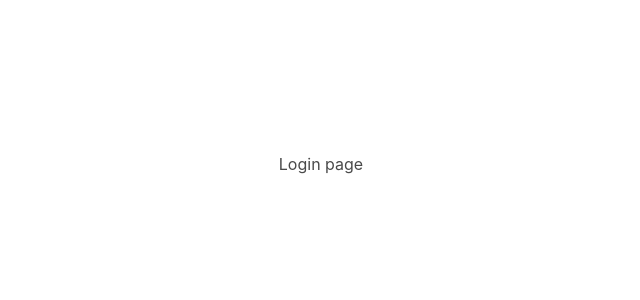
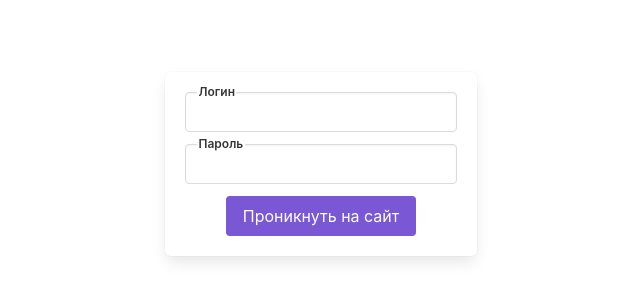
Before and after one commit to codeshowcase-pv/long-tic-tac-toe-front, a Vue app: page /login in a window 1280 px wide. Shown: the part 236-536 px from the top of the page, without its empty margins (319-959 px from the left). Built offline with nearby package versions, Linux system fonts and the light colour scheme.

Commit message:
Добавлена возможность войти на сайт и выйти

```diff
--- /dev/null
+++ b/src/api.js
@@ -0,0 +1,16 @@
+import axios from 'axios';
+
+axios.defaults.xsrfCookieName  = 'CSRF-TOKEN';
+axios.defaults.xsrfHeaderName  = 'X-CSRF-Token';
+axios.defaults.withCredentials = true;
+
+const BASE_URL = 'http://localhost:3000';
+
+export const login = (login, password) =>
+  axios.post(`${ BASE_URL }/login`, {
+    login:    login,
+    password: password,
+  });
+
+export const logout = () =>
+  axios.delete(`${ BASE_URL }/logout`);
--- a/src/components/current/profile/index.vue
+++ b/src/components/current/profile/index.vue
@@ -1,3 +1,49 @@
 <template>
-  <p>Ит воркс</p>
+  <div class="box">
+    <div class="tile is-vertical is-align-items-center">
+      <b-field label="Хэллоу" horizontal>
+        <b-input v-model="userName" readonly></b-input>
+      </b-field>
+
+      <b-field>
+        <b-button label="Немедленно бежать с сайта"
+                  class="is-primary"
+                  :class="{ 'is-loading': loading }"
+                  @click.prevent="logout"/>
+      </b-field>
+    </div>
+  </div>
 </template>
+
+<script>
+import { logout as logoutRequest } from '../../../api';
+
+export default {
+  data: () => ({
+    loading:  false,
+    userName: localStorage.name,
+  }),
+
+  mounted() {
+    if (localStorage.loggedIn !== 'true') this.redirectToLoginPage();
+  },
+
+  methods: {
+    redirectToLoginPage() {
+      this.$router.push('/login');
+    },
+
+    logout() {
+      this.loading = true;
+
+      logoutRequest()
+          .then(() => {
+            localStorage.loggedIn = false;
+            localStorage.name     = null;
+            this.redirectToLoginPage();
+          })
+          .finally(() => this.loading = false);
+    },
+  },
+};
+</script>
--- a/src/components/home/index.vue
+++ b/src/components/home/index.vue
@@ -23,8 +23,8 @@
 <script>
 export default {
   mounted() {
-    if (localStorage.loggedIn)
-      this.$router.push('/current')
+    if (localStorage.loggedIn === 'true')
+      this.$router.push('/profile')
   }
 }
 </script>
--- a/src/components/login/index.vue
+++ b/src/components/login/index.vue
@@ -1,3 +1,57 @@
 <template>
-  <h2>Login page</h2>
+  <div class="box">
+    <div class="tile is-vertical is-align-items-center">
+      <b-field label="Логин" :label-position="'on-border'">
+        <b-input v-model="login"
+                 @keypress.native.enter.prevent="submit"/>
+      </b-field>
+
+      <b-field label="Пароль" :label-position="'on-border'">
+        <b-input type="password"
+                 v-model="password"
+                 @keypress.native.enter.prevent="submit"/>
+      </b-field>
+
+      <b-field>
+        <b-button label="Проникнуть на сайт"
+                  class="is-primary"
+                  :class="{ 'is-loading': loading }"
+                  @click.prevent="submit"/>
+      </b-field>
+    </div>
+  </div>
 </template>
+
+<script>
+import { login as loginRequest } from '../../api';
+
+export default {
+  data: () => ({
+    login:    null,
+    password: null,
+    loading:  false,
+  }),
+
+  mounted() {
+    if (localStorage.loggedIn === 'true') this.redirectToProfile();
+  },
+
+  methods: {
+    redirectToProfile() {
+      this.$router.push('/profile');
+    },
+
+    submit() {
+      this.loading = true;
+
+      loginRequest(this.login, this.password)
+          .then(({ data }) => {
+            localStorage.loggedIn = true;
+            localStorage.name     = data.name;
+            this.redirectToProfile();
+          })
+          .finally(() => this.loading = false);
+    },
+  },
+};
+</script>
--- a/src/router.js
+++ b/src/router.js
@@ -13,7 +13,7 @@ import CurrentProfile from './components/current/profile';
 const routes = [
   { path: '/', component: Home },
   { path: '/login', component: Login },
-  { path: '/current', component: CurrentProfile },
+  { path: '/profile', component: CurrentProfile },
 ];
 
 // ----- Создание роутов
```
